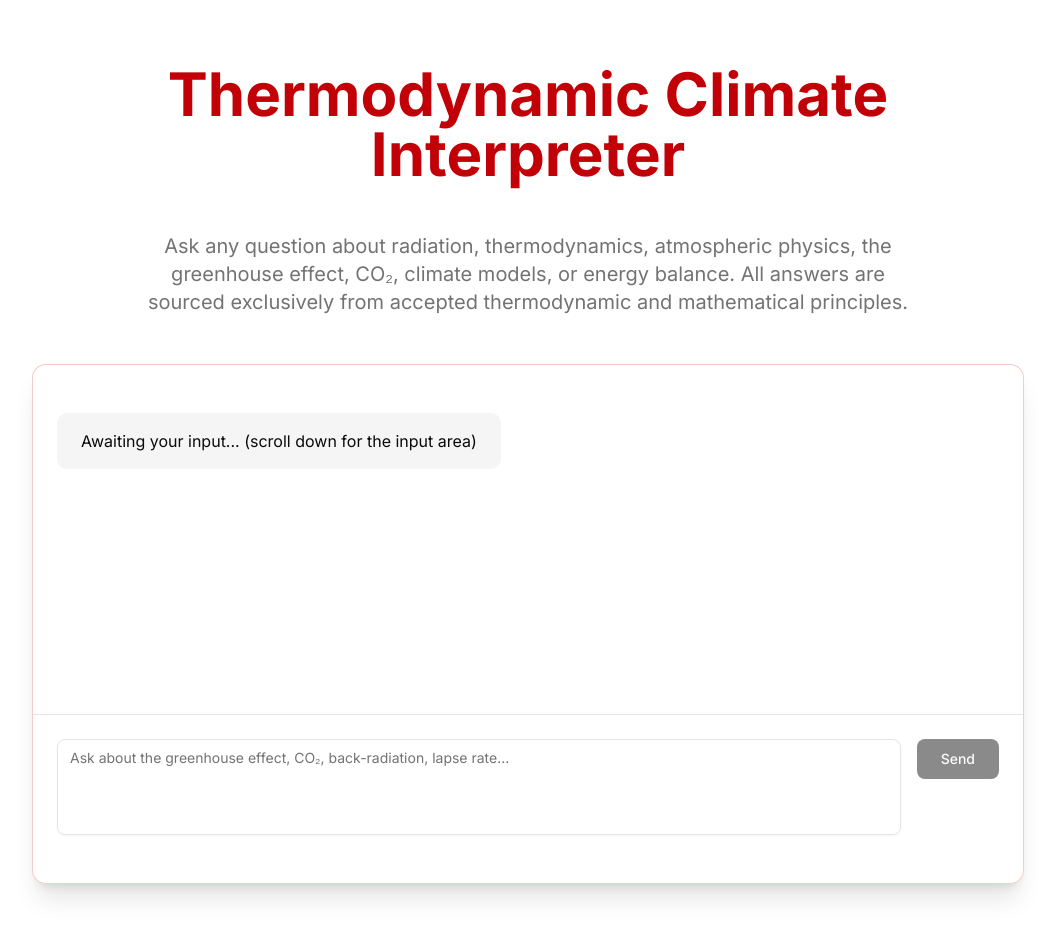
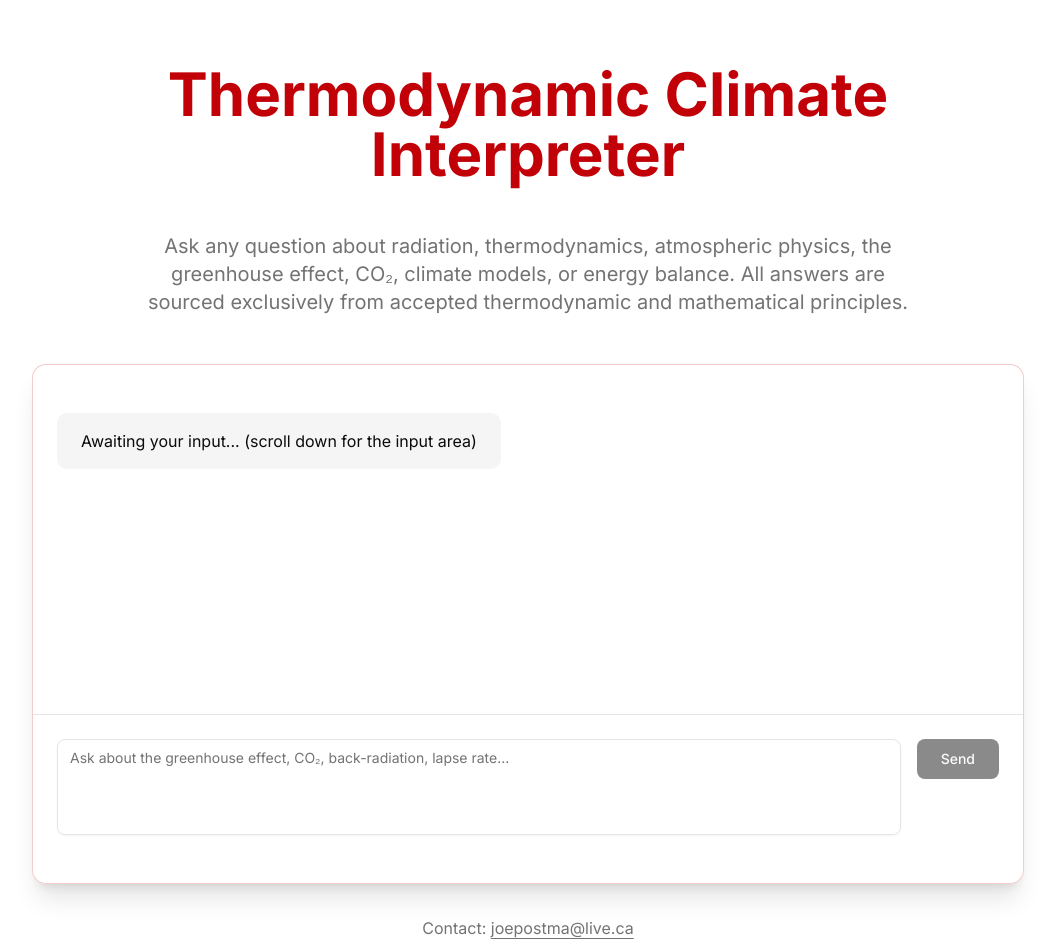
Before and after one commit to user29A/climate-thermo-interpreter, a Next.js app in the folder frontend/: page / in a window 1280 px wide. Shown: the top 952 px of the page, without its empty margins (112-1167 px from the left). Built offline with nearby package versions, Linux system fonts and the light colour scheme.

Commit message:
Add contact email under the chat card.

```diff
--- a/frontend/app/page.tsx
+++ b/frontend/app/page.tsx
@@ -130,6 +130,16 @@ export default function ClimateInterpreterPage() {
             </div>
           </form>
         </Card>
+
+        <p className="text-center text-muted-foreground mt-8 mb-10">
+          Contact:{" "}
+          <a
+            href="mailto:joepostma@live.ca"
+            className="underline underline-offset-4 hover:text-foreground"
+          >
+            joepostma@live.ca
+          </a>
+        </p>
       </div>
     </section>
   );
```
